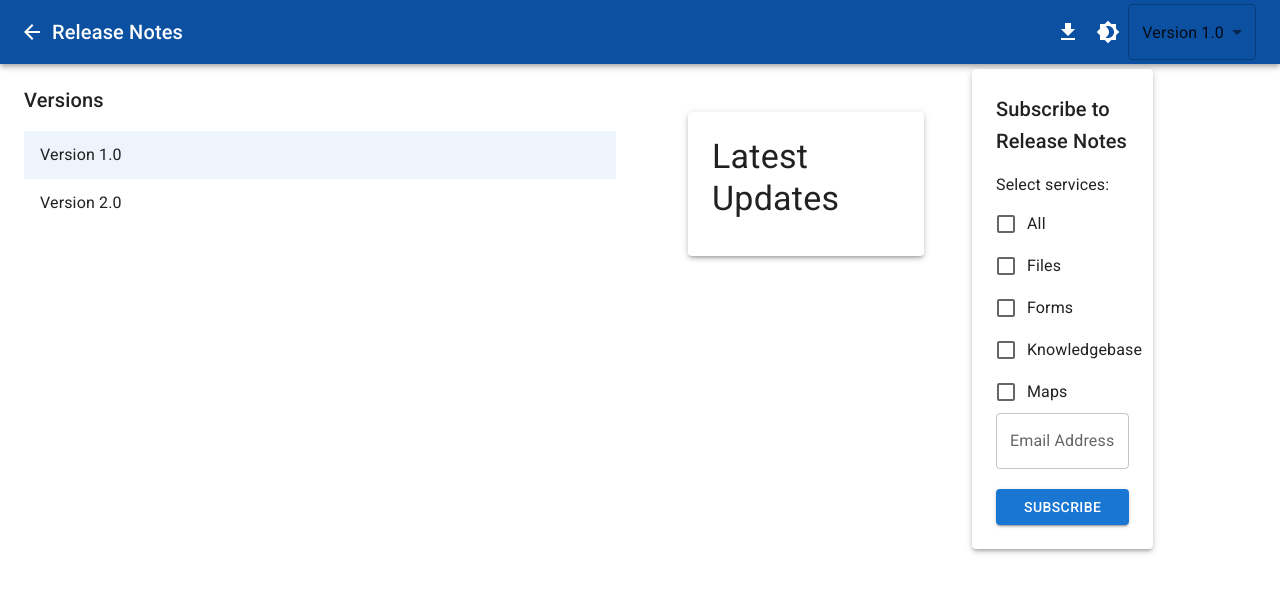
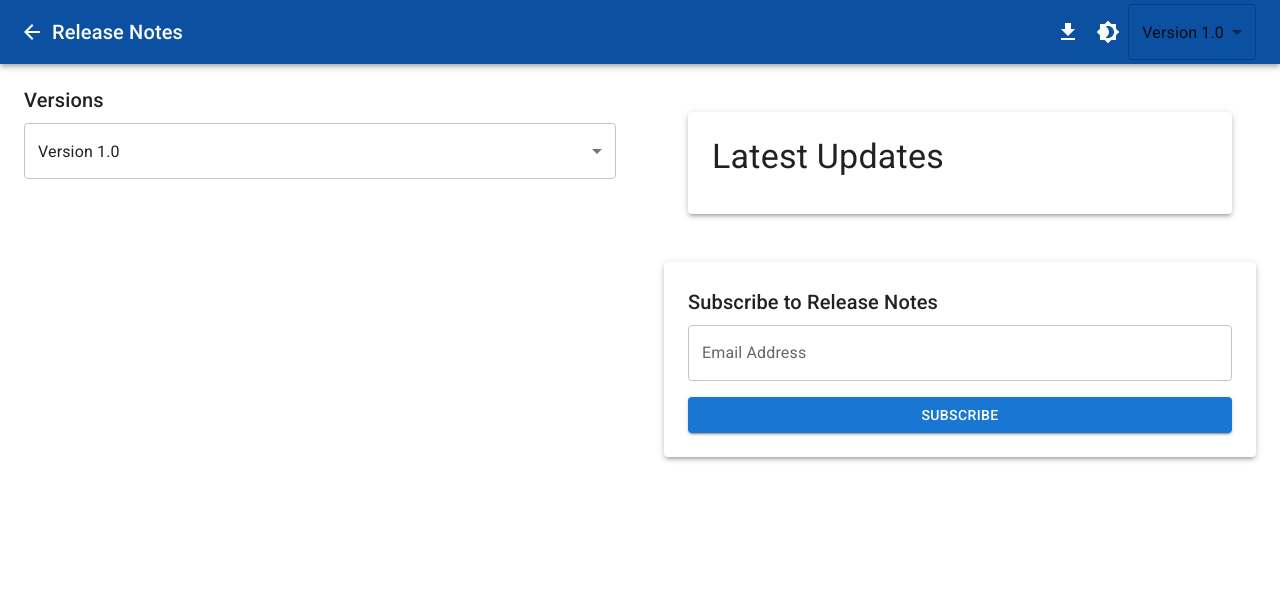
Before and after one commit to DanteCady/DevCenter, a React (Create React App) app: page /service/release-notes in a window 1280 px wide. Shown: the top 592 px of the page. Built offline with nearby package versions, Linux system fonts and the light colour scheme; no server answers; the HTML template or start-up script is replaced by a standard one; what msal would draw is missing.

Commit message:
Updated release notes layout and removed services

```diff
--- a/src/views/releaseNotes/releasenotes.js
+++ b/src/views/releaseNotes/releasenotes.js
@@ -18,12 +18,6 @@ import {
   Button,
   Grid,
   TextField,
-  Checkbox,
-  FormControlLabel,
-  FormGroup,
-  List,
-  ListItem,
-  ListItemText,
 } from "@mui/material";
 import ArrowBackIcon from "@mui/icons-material/ArrowBack";
 import Brightness7Icon from "@mui/icons-material/Brightness7";
@@ -36,7 +30,6 @@ import html2pdf from "html2pdf.js";
 const ReleaseNotes = () => {
   const { darkMode, setDarkMode } = useDarkMode();
   const [selectedVersion, setSelectedVersion] = useState("1.0");
-  const [selectedService, setSelectedService] = useState("all");
   const [markdownContent, setMarkdownContent] = useState("");
   const contentRef = React.useRef(null);
   const navigate = useNavigate();
@@ -46,35 +39,6 @@ const ReleaseNotes = () => {
       mode: darkMode ? "dark" : "light",
     },
   });
-
-  const [services, setServices] = useState({
-    all: false,
-    files: false,
-    forms: false,
-    knowledgebase: false,
-    maps: false,
-  });
-
-  const handleServiceChange = (event) => {
-    const { name, checked } = event.target;
-
-    // If the "All" checkbox is selected, all other checkboxes should match its state
-    if (name === "all") {
-      setServices((prevServices) => ({
-        all: checked,
-        files: checked,
-        forms: checked,
-        knowledgebase: checked,
-        maps: checked,
-      }));
-    } else {
-      setServices((prevServices) => ({
-        ...prevServices,
-        [name]: checked,
-        all: false, // If any individual service is unchecked, "All" should be unchecked
-      }));
-    }
-  };
 
   useEffect(() => {
     axios
@@ -133,24 +97,24 @@ const ReleaseNotes = () => {
         </Toolbar>
       </AppBar>
       <Box display="flex" sx={{ height: "100vh" }}>
-        {/* Sidebar for Versions */}
-        <Container sx={{ maxWidth: "250px", padding: "20px" }}>
+        {/* Version Pane */}
+        <Container sx={{ maxWidth: "150px", padding: "20px" }}>
           <Typography variant="h6" gutterBottom>
             Versions
           </Typography>
-          <List>
-            <ListItem button onClick={() => setSelectedVersion("1.0")} selected={selectedVersion === "1.0"}>
-              <ListItemText primary="Version 1.0" />
-            </ListItem>
-            <ListItem button onClick={() => setSelectedVersion("2.0")} selected={selectedVersion === "2.0"}>
-              <ListItemText primary="Version 2.0" />
-            </ListItem>
-          </List>
+          <Select
+            fullWidth
+            value={selectedVersion}
+            onChange={(e) => setSelectedVersion(e.target.value)}
+          >
+            <MenuItem value="1.0">Version 1.0</MenuItem>
+            <MenuItem value="2.0">Version 2.0</MenuItem>
+          </Select>
         </Container>
         {/* Release Notes Section */}
         <Container>
           <Grid container spacing={3}>
-            <Grid item xs={12} md={6}>
+            <Grid item xs={12}>
               <Box p={3} mt={3} ref={contentRef}>
                 <Paper elevation={3}>
                   <Box p={3}>
@@ -163,43 +127,21 @@ const ReleaseNotes = () => {
               </Box>
             </Grid>
             {/* Subscribe Section */}
-            <Grid item xs={12} md={4}>
+            <Grid item xs={12}>
               <Paper elevation={3}>
-                <Box p={3} sx={{ mt: "5px" }}>
+                <Box p={3}>
                   <Typography variant="h6" gutterBottom>
                     Subscribe to Release Notes
                   </Typography>
-                  <Box mt={2}>
-                    <Typography variant="body1" gutterBottom>
-                      Select services:
-                    </Typography>
-                    <FormGroup>
-                      {Object.entries(services).map(([key, value]) => (
-                        <FormControlLabel
-                          key={key}
-                          control={
-                            <Checkbox
-                              checked={value}
-                              onChange={handleServiceChange}
-                              name={key}
-                            />
-                          }
-                          label={key.charAt(0).toUpperCase() + key.slice(1)}
-                        />
-                      ))}
-                    </FormGroup>
-                  </Box>
                   <TextField
                     fullWidth
                     label="Email Address"
                     variant="outlined"
-                    sx={{ height: "15px", mb: "45px" }}
+                    sx={{ mb: 2 }}
                   />
-                  <Box mt={2}>
-                    <Button variant="contained" color="primary" fullWidth>
-                      Subscribe
-                    </Button>
-                  </Box>
+                  <Button variant="contained" color="primary" fullWidth>
+                    Subscribe
+                  </Button>
                 </Box>
               </Paper>
             </Grid>
```
